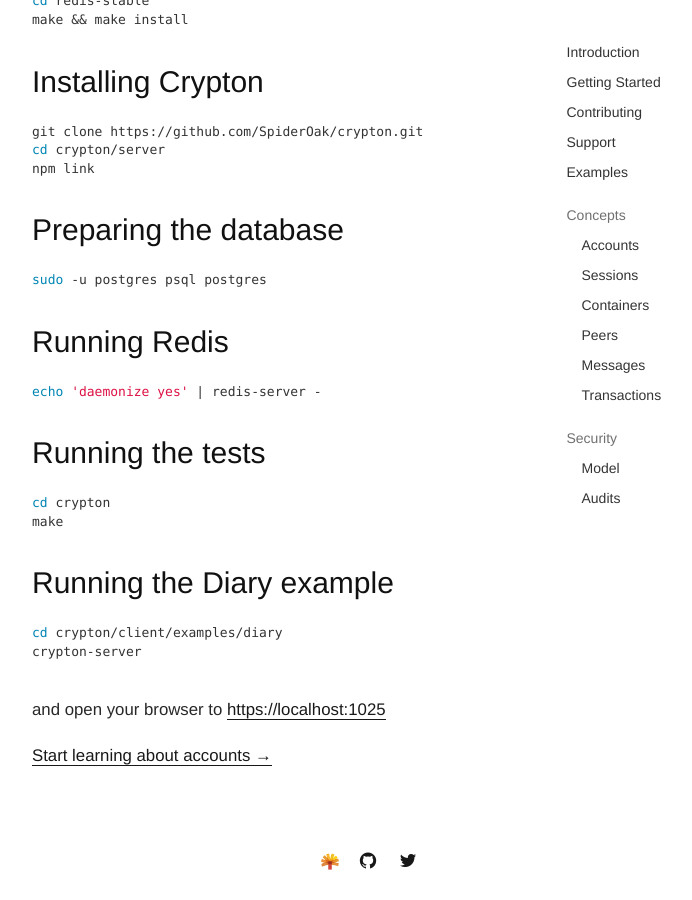
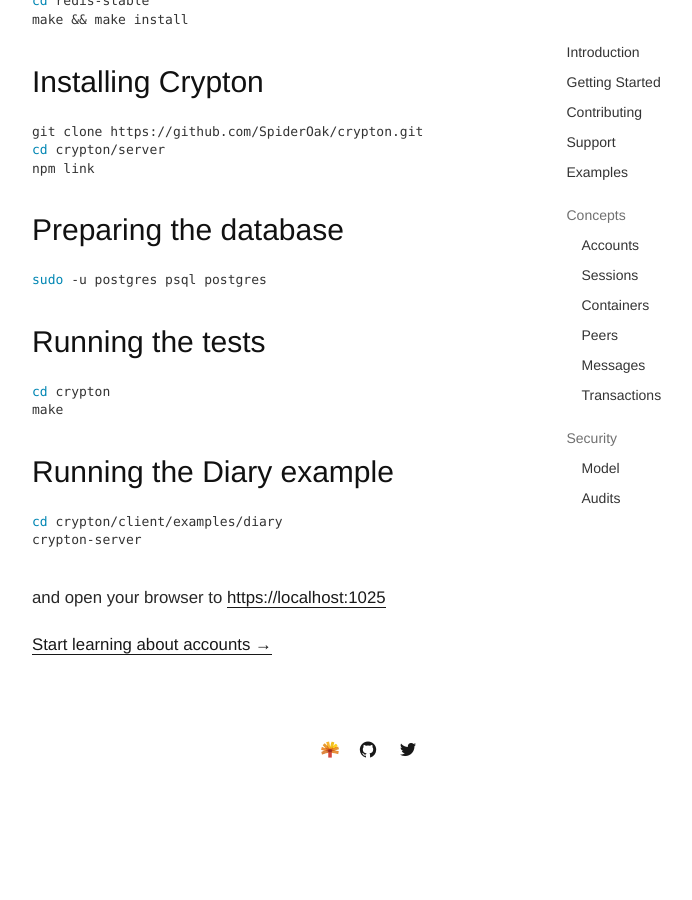
Before and after one commit to SpiderOak/crypton-web, a Jekyll site: the page built from docs/getting-started.md, in a window 1280 px wide and 900 px high, scrolled down 885 px. Shown: the whole window, without its empty margins (278-970 px from the left). Built offline with Jekyll 4.4.1, drawn with Linux system fonts in a browser that asks for light colours; Markdown is read by kramdown in place of the engine named in the settings; comment, search, counter and statistics services are not loaded; after the commit the page ends 1674 px from its top, so only the background shows below that.

Commit message:
remove running redis, which is only for mac users

`````diff
--- a/docs/getting-started.md
+++ b/docs/getting-started.md
@@ -48,12 +48,6 @@
 sudo -u postgres psql postgres
 ````
 
-## Running Redis
-
-````bash
-echo 'daemonize yes' | redis-server -
-````
-
 ## Running the tests
 
 ````bash
`````
